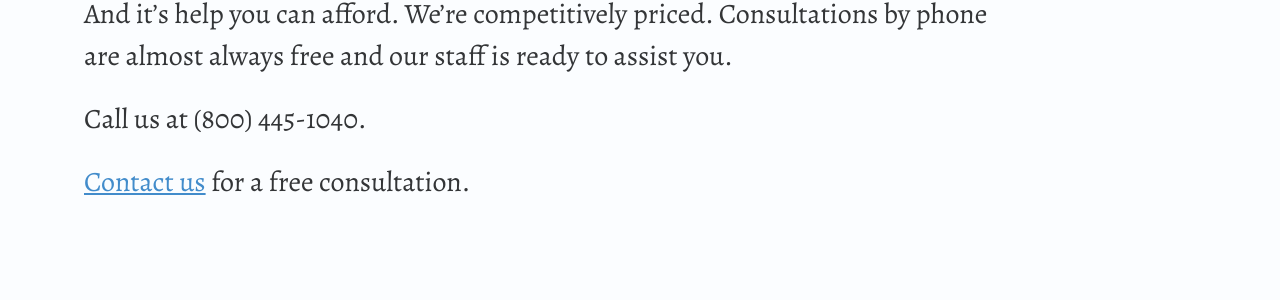
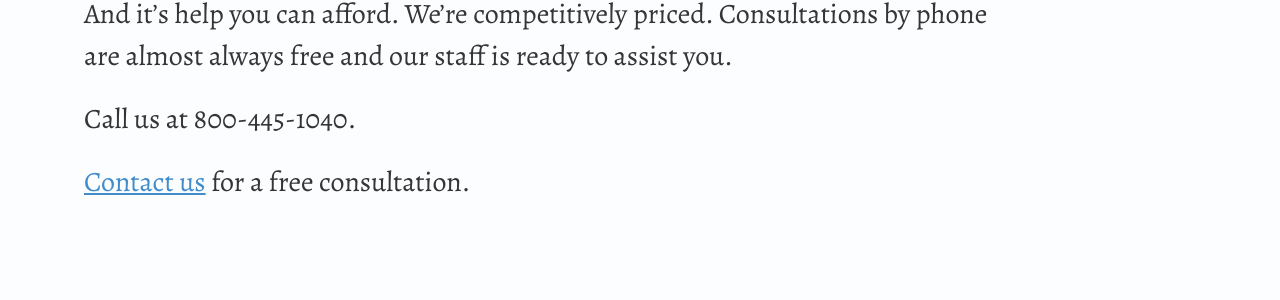
Before and after one commit to jimthoburn/ellerd, a Jekyll site: the page built from index.md, in a window 1280 px wide and 900 px high, scrolled down 3753 px. Shown: the part 160-460 px from the top of the window. Built offline with Jekyll 4.4.1, drawn with Linux system fonts in a browser that asks for light colours; some of the changed text lies outside the part shown.

Commit message:
Simplify phone number format.

```diff
--- a/_layouts/default.html
+++ b/_layouts/default.html
@@ -13,7 +13,7 @@
 
     <h2><a href="/">Ellerd Business Services</a></h2>
     <p class="location">Orange County, California</p>
-    <p class="phone">(800) 445-1040</p>
+    <p class="phone">800-445-1040</p>
     <p class="action"><a href="#menu">Menu</a></p>
 
     <h1>{{ page.title }}</h1>
@@ -44,11 +44,11 @@
 
     <dl>
       <dt>Phone <em>(Toll-Free)</em></dt>
-      <dd>(800) 445-1040</dd>
+      <dd>800-445-1040</dd>
       <dt>Phone</dt>
-      <dd>(714) 847-5333</dd>
+      <dd>714-847-5333</dd>
       <dt>FAX</dt>
-      <dd>(714) 825-0578</dd>
+      <dd>714-825-0578</dd>
     </dl>
 
     <h2 id="visit">Visit us</h2>
--- a/index.md
+++ b/index.md
@@ -56,6 +56,6 @@ We can fill out the forms, prepare the taxes, do the payrolls, we can also help
 
 And it’s help you can afford. We’re competitively priced. Consultations by phone are almost always free and our staff is ready to assist you.
 
-Call us at (800) 445-1040.
+Call us at 800-445-1040.
 
 [Contact us](#contact) for a free consultation.
```
